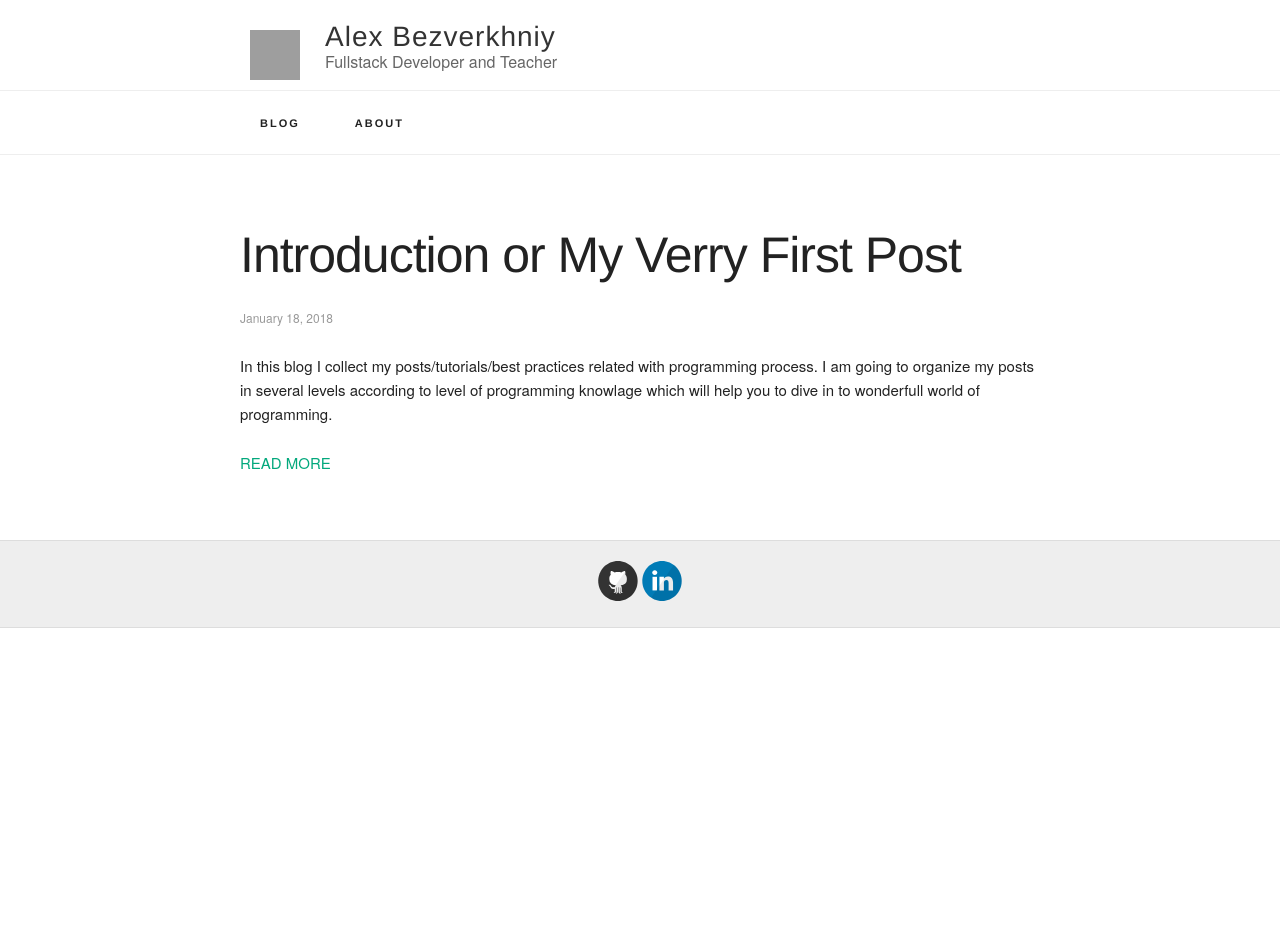
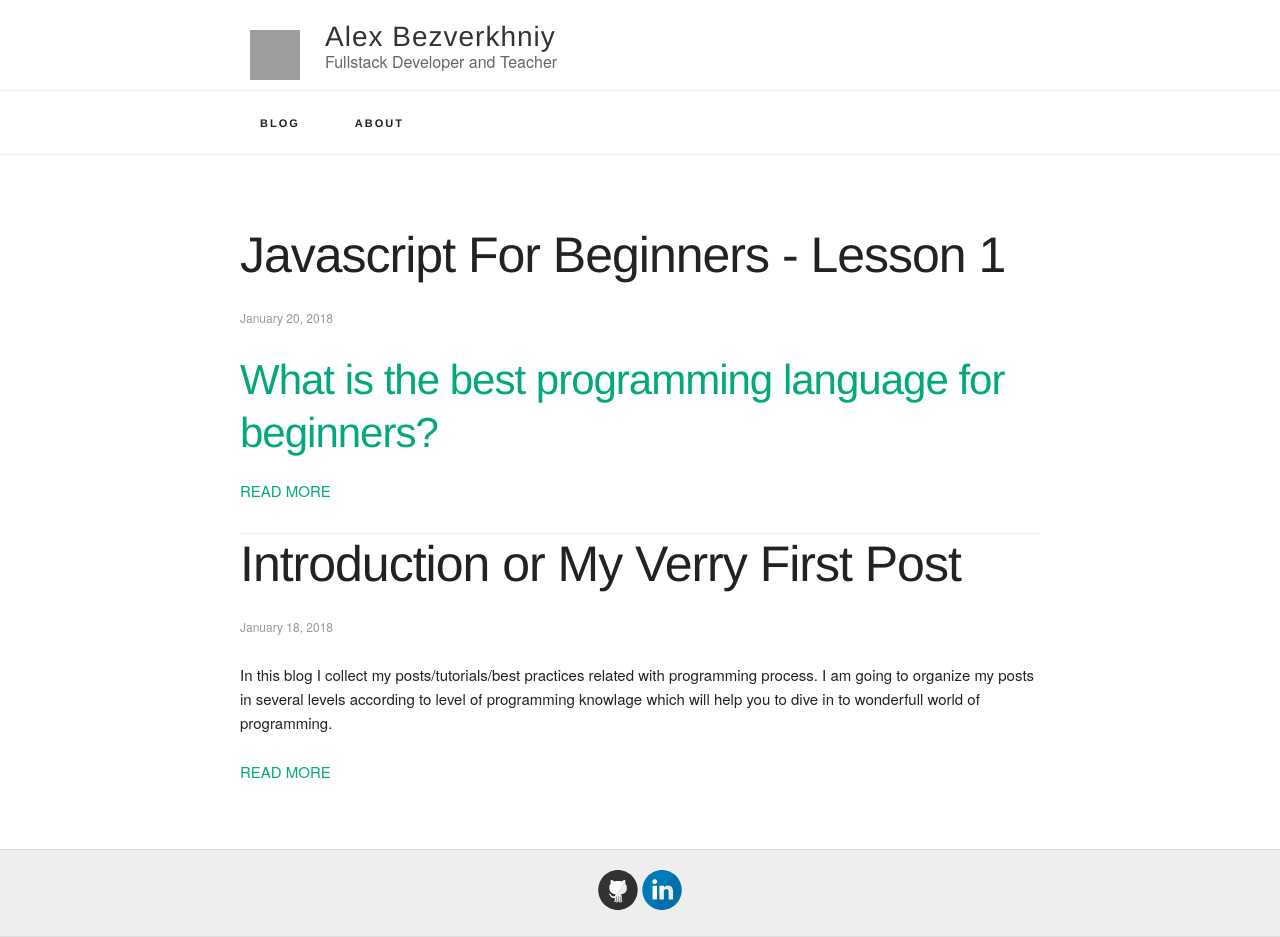
Before and after one commit to alex-bezverkhniy/alexbeez.github.io, a Jekyll site: the page built from index.html, in a window 1280 px wide. Built offline with Jekyll 4.4.1, drawn with Linux system fonts in a browser that asks for light colours; before the commit the page ends 900 px from its top, so only the background shows below that; some of the changed lines change nothing that is shown; grey boxes are pictures that could not be loaded.

Commit message:
post - JSo for beginners

```diff
--- a/_config.yml
+++ b/_config.yml
@@ -64,9 +64,9 @@ kramdown:
   input: GFM
   # Jekyll 3 and GitHub Pages now only support rouge for syntax highlighting
   syntax_highlighter: rouge
-  syntax_highlighter_opts:
+  #syntax_highlighter_opts:
     # Use existing pygments syntax highlighting css
-    css_class: 'highlight'
+    # css_class: 'highlight'
 
 # Set the Sass partials directory, as we're using @imports
 sass:
--- /dev/null
+++ b/_posts/2018-1-20-JavaScript-For-Beginners--lesson-1.md
@@ -0,0 +1,36 @@
+---
+layout: post
+title: Javascript For Beginners - Lesson 1
+description: First post about blog purpose
+tags: javascript begginers
+---
+
+## [What is the best programming language for beginners?](#best-prog-lang)
+
+OK, you decided to learn how to program. You probably have tons of questions.. How should I start, from what should I start, Which programming language should I pickup???
+
+> When I started programming, we didn't have any of these sissy high level languages. All we had were zeros and ones - And some times we didn't even have ones... _- One Old Programmer_
+
+Nowadays there are a lot of programming languages and it is really hard to figure out which language choose to start learning.
+Each programming language helps us to achieve certain goals.
+e.g.:
+- [SQL](https://en.wikipedia.org/wiki/SQL) - working with database;
+- [Java](https://en.wikipedia.org/wiki/Java_(programming_language)) -  for client/server web applications
+- [C](https://en.wikipedia.org/wiki/C_(programming_language)) - wide spectre from OS to Microcontrollers
+- [JavaScript](https://en.wikipedia.org/wiki/JavaScript) - for web pages, server web applications and even video games ([browser quest](http://browserquest.mozilla.org/)).
+
+When some one ask me "What is the best programming language for beginners?" I say **JavaScript**. Why?...
+
+#### [It's Easy to Start](#easy-to-start)
+Is somewhat easy to get started with as it is a higher level language. Javascript is comparatively easy to learn than other programming languages, provided you learn properly. You don't need to setup any development environment, you can get started with coding JavaScript straight from your browser.
+
+#### [Most Popular Programming Language](#most-popular-lang)
+It’s the most used and popular programming language nowadays. BIG community that is up for helping you out.
+According to [Strackoverflow.com](https://stackoverflow.com) report JavaScript is on top of the list **Programming Languages to Learn in 2018**.
+
+<div class="infogram-embed" data-id="9a27196d-d807-4699-ab6b-d16265d08a2a" data-type="interactive" data-title=""></div><script>!function(e,t,s,i){var n="InfogramEmbeds",o=e.getElementsByTagName("script")[0],d=/^http:/.test(e.location)?"http:":"https:";if(/^\/{2}/.test(i)&&(i=d+i),window[n]&&window[n].initialized)window[n].process&&window[n].process();else if(!e.getElementById(s)){var r=e.createElement("script");r.async=1,r.id=s,r.src=i,o.parentNode.insertBefore(r,o)}}(document,0,"infogram-async","https://e.infogram.com/js/dist/embed-loader-min.js");</script><div style="padding:8px 0;font-family:Arial!important;font-size:13px!important;line-height:15px!important;text-align:center;border-top:1px solid #dadada;margin:0 30px"><br><a href="https://infogram.com" style="color:#989898!important;text-decoration:none!important;" target="_blank" rel="nofollow">Infogram</a></div>
+
+#### [Fun](#fun-lang)
+JavaScript mostly used for frontend development and you can immediately see results of your work in browser (further I will show you how to code "in realtime"). There are various tools that will allow you to quickly get a working prototype with JavaScript. You can make HTML5 and Javascript games like [browser quest](http://browserquest.mozilla.org/) or [2048](http://gabrielecirulli.github.io/2048/).
+
+**TODO:**
--- a/style.scss
+++ b/style.scss
@@ -284,6 +284,11 @@ footer {
   text-align: center;
 }
 
+blockquote p em {
+  float: right;
+  padding-top: 20px;
+  font-weight: bold;
+}
 // Settled on moving the import of syntax highlighting to the bottom of the CSS
 // ... Otherwise it really bloats up the top of the CSS file and makes it difficult to find the start
 @import "highlights";
```
